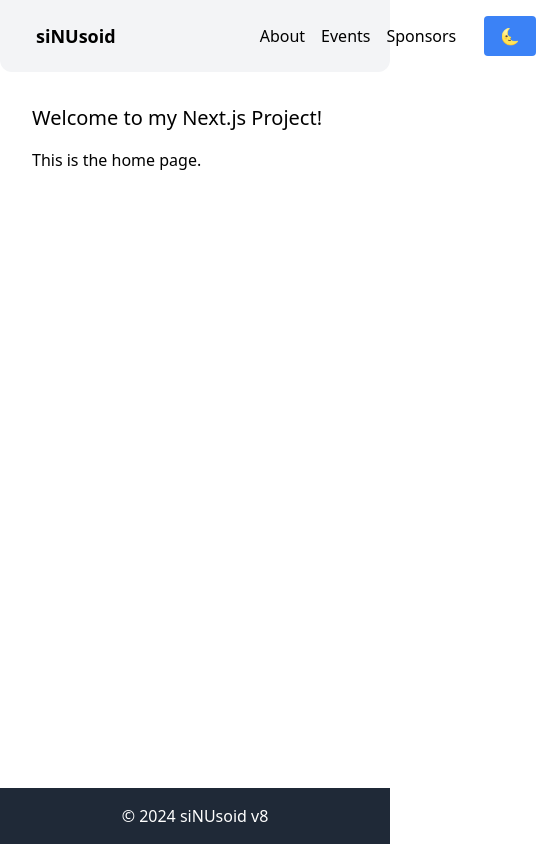
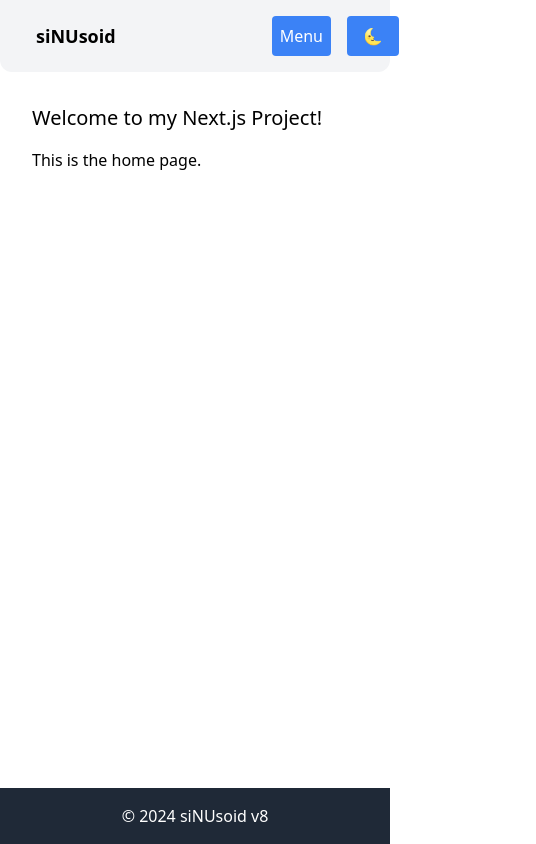
Before and after one commit to thelegendaryarticuno/sinunextfront, a Next.js app: page / in a window 390 px wide. Shown: the whole page, 536 px wide, since content can reach past the window. Built offline with nearby package versions, Linux system fonts and the light colour scheme.

Commit message:
made it a bit responsive

```diff
--- a/src/components/Header/Header.tsx
+++ b/src/components/Header/Header.tsx
@@ -8,6 +8,7 @@ import { BrandBar, BrandLogo, NavLinks } from "./stylecomponents";
 const Header: React.FC = () => {
   const { theme, setTheme } = useTheme();
   const [mounted, setMounted] = useState(false);
+  const [isMenuOpen, setIsMenuOpen] = useState(false);
   const navLinkArray = [
     { href: "/about", text: "About" },
     { href: "/events", text: "Events" },
@@ -29,11 +30,22 @@ const Header: React.FC = () => {
           </BrandLogo>
         </BrandBar>
         <NavLinks>
-          {navLinkArray.map((navLink, idx) => (
-            <Link key={`navlink_${idx}`} href={navLink.href}>
-              <div className="p-2">{navLink.text}</div></Link>
-          ))}
+          <div className={"hidden lg:flex space-x-4"}>
+            {navLinkArray.map((navLink, idx) => (
+              <Link key={`navlink_${idx}`} href={navLink?.href}>
+                <div className="p-2">{navLink?.text}</div>
+              </Link>
+            ))}
+          </div>
         </NavLinks>
+        <div className="lg:hidden pr-4">
+          <button
+            onClick={() => setIsMenuOpen(!isMenuOpen)}
+            className="text-white bg-blue-500 p-2 rounded"
+          >
+            Menu
+          </button>
+        </div>
         <div className="space-x-4">
           <button
             className={
@@ -45,6 +57,17 @@ const Header: React.FC = () => {
           </button>
         </div>
       </nav>
+      {isMenuOpen && (
+        <div className="lg:hidden mt-2 space-y-2">
+          {navLinkArray.map((navLink, idx) => (
+            <Link key={`navlink_${idx}`} href={navLink.href}>
+              <div className="block p-2 bg-gray-200 dark:bg-gray-800 rounded">
+                {navLink.text}
+              </div>
+            </Link>
+          ))}
+        </div>
+      )}
     </header>
   );
 };
```
